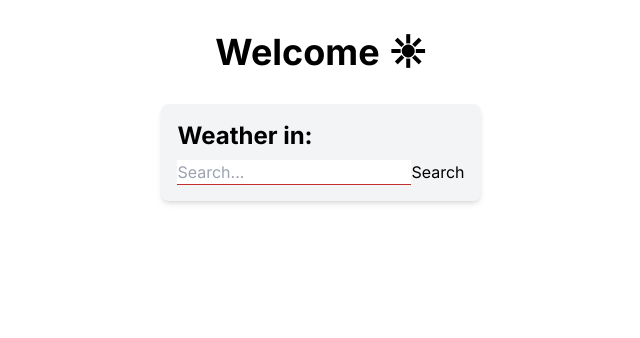
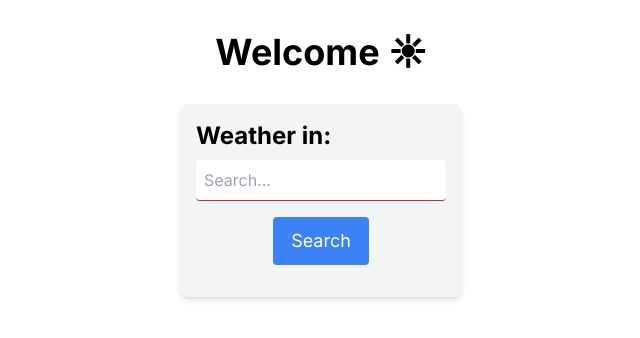
Before and after one commit to icpmacdo/open-weather-api, a Next.js app: page / in a window 1280 px wide. Shown: the top 338 px of the page, without its empty margins (319-959 px from the left). Built offline with nearby package versions, Linux system fonts and the light colour scheme.

Commit message:
updated styling

```diff
--- a/src/app/Weather.tsx
+++ b/src/app/Weather.tsx
@@ -25,24 +25,30 @@ const Weather: React.FC = () => {
   return (
     <div className="max-w-md mx-auto p-4 bg-gray-100 rounded-lg shadow-md">
     <div>
-          <h2 className="text-2xl font-bold mb-2">Weather in: </h2>
+      <h2 className="text-2xl font-bold mb-2">Weather in:</h2>
       <input
         id="searchInput"
         type="text"
         placeholder="Search..."
         value={searchInput}
         onChange={handleInputChange}
+        className="mb-4 w-full p-2 border-2 border-gray-200 rounded shadow-sm"
       />
 
-          <button onClick={fetchWeatherData}>Search</button>
-
+      <div className="flex justify-center">
+        <button
+          className="text-lg border-2 border-blue-500 bg-blue-500 text-white py-2 px-4 rounded hover:bg-blue-700 mb-4"
+          onClick={fetchWeatherData}>
+          Search
+        </button>
+      </div>
       {/* Render weather data */}
       {weatherData && (
-            <div>
+        <div className="p-4 bg-blue-100 rounded-lg shadow-inner text-center">
             {/* Display weather information */}
             {/* Example: */}
-              <p className="text-lg">{Math.round(weatherData.main.temp - 273.15)}°C</p>
-              <p className="text-lg">{weatherData.weather[0].description}</p>
+            <p className="text-2xl font-bold text-blue-800">{Math.round(weatherData.main.temp - 273.15)}°C</p>
+            <p className="text-xl text-gray-700 capitalize">{weatherData.weather[0].description}</p>
         </div>
       )}
     </div>
```
Lines whose indentation alone changed are shown as unchanged.
